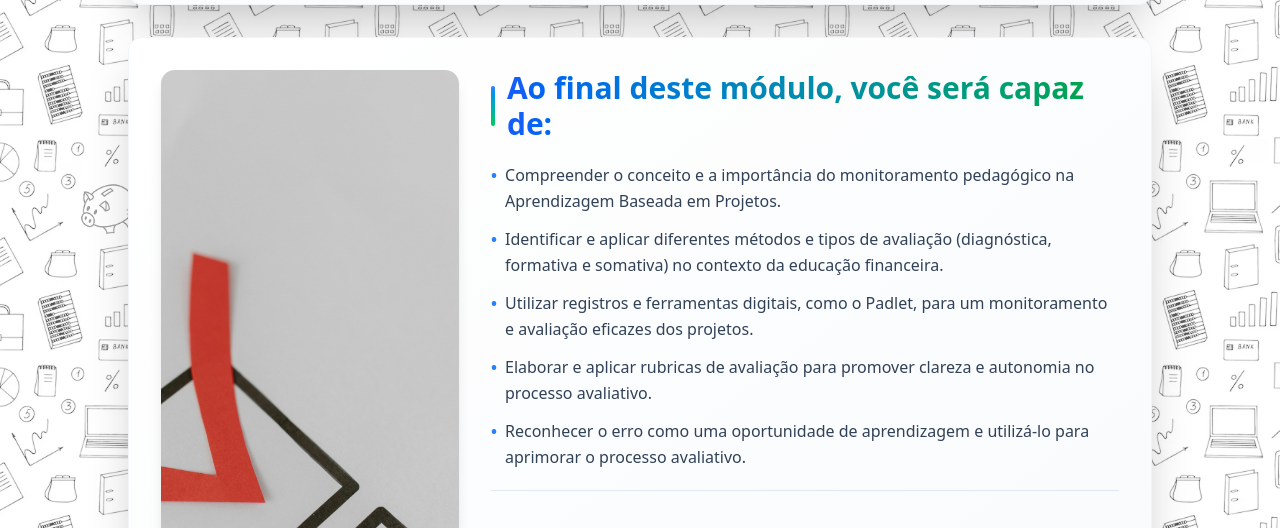
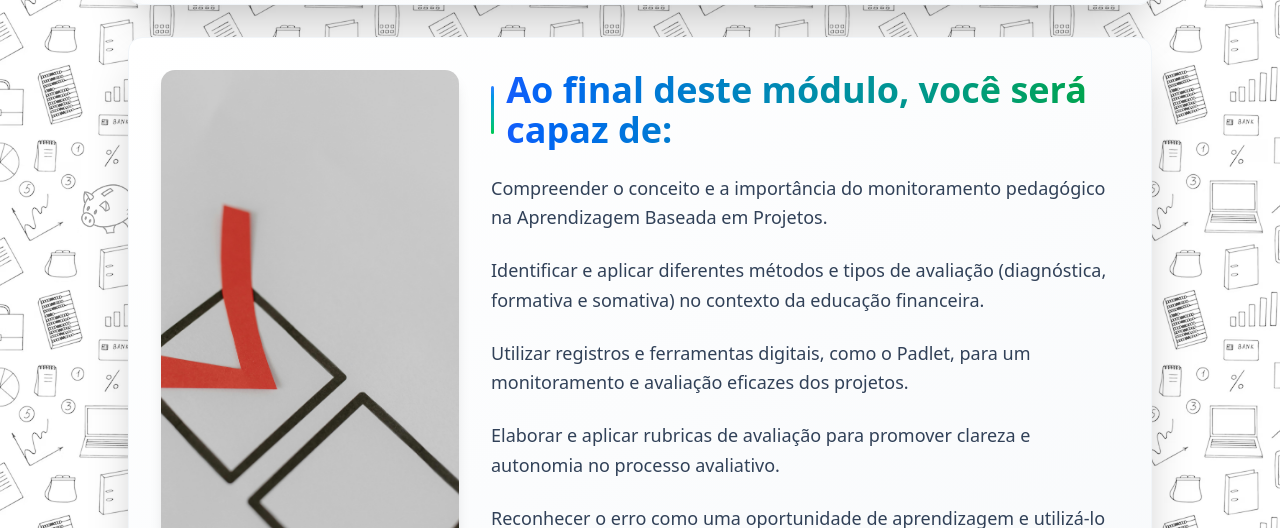
Before and after one commit to heliosalesjr/formacoes-3, a Next.js app: page /modulo2 in a window 1280 px wide. Shown: the part 2272-2800 px from the top of the page. Built offline with nearby package versions, Linux system fonts and the light colour scheme.

Commit message:
added a new component to the main page

```diff
--- a/src/components/Modulo3ContentSection.jsx
+++ b/src/components/Modulo3ContentSection.jsx
@@ -9,6 +9,7 @@ import PageApresentacao1 from "./content/PageApresentacao1"
 
 
 import PageApresentacao2 from "./content/PageApresentacao2"
+import PageMonitorarAvaliar from "./content/PageMonitorarAvaliar"
 
 
 export default function Modulo3ContentSection() {
@@ -25,6 +26,9 @@ export default function Modulo3ContentSection() {
 
                 <FadeInWhenVisible>
                   <PageApresentacao2 />
+                </FadeInWhenVisible>
+                <FadeInWhenVisible>
+                  <PageMonitorarAvaliar />
                 </FadeInWhenVisible>
 
 
--- a/src/components/Sidebar.jsx
+++ b/src/components/Sidebar.jsx
@@ -10,6 +10,7 @@ const navigation = {
       { id: 'apresentacao-1', title: 'Apresentação do Curso' },
 
       { id: 'ao-final', title: 'Ao final do módulo...' },
+      { id: 'monitorar-avaliar', title: 'Monitorar e Avaliar' },
 
     ]
   },
--- a/src/components/content/PageApresentacao2.jsx
+++ b/src/components/content/PageApresentacao2.jsx
@@ -31,9 +31,9 @@ const PageApresentacao2 = () => {
       id="ao-final"
       className="scroll-mt-20 rounded-xl bg-gradient-to-br from-white to-slate-50 p-8 shadow-2xl border border-slate-100"
     >
-      <div className="grid gap-8 md:grid-cols-3 items-start">
-        {/* Imagem - 1/3 da largura, altura reduzida */}
-        <div className="relative w-full h-64 md:h-full md:min-h-[400px] overflow-hidden rounded-xl shadow-lg hover:shadow-xl transition-shadow duration-300">
+      <div className="grid gap-8 md:grid-cols-3 items-stretch">
+        {/* Imagem - 1/3 da largura e altura total */}
+        <div className="relative w-full h-full min-h-[300px] overflow-hidden rounded-xl shadow-lg hover:shadow-xl transition-shadow duration-300">
           <Image
             src="/check.jpg"
             alt="Imagem ilustrativa"
@@ -44,74 +44,29 @@ const PageApresentacao2 = () => {
         </div>
 
         {/* Conteúdo - 2/3 da largura */}
-        <div className="md:col-span-2 space-y-5">
-          {/* Título principal */}
+        <div className="md:col-span-2 space-y-6">
           <div className="flex items-center gap-3">
-            <div className="w-1 h-10 bg-gradient-to-b from-blue-500 to-green-500 rounded-full"></div>
-            <h2 className="text-3xl font-bold bg-gradient-to-r from-blue-600 to-green-600 bg-clip-text text-transparent">
+            <div className="w-1 h-12 bg-gradient-to-b from-blue-500 to-green-500 rounded-full"></div>
+            <h2 className="text-4xl font-bold bg-gradient-to-r from-blue-600 to-green-600 bg-clip-text text-transparent">
               Ao final deste módulo, você será capaz de:
             </h2>
           </div>
 
-          {/* Lista de objetivos */}
-          <ul className="space-y-3 text-slate-700 text-base leading-relaxed list-none">
-            <li className="flex gap-2">
-              <span className="text-blue-500 font-bold">•</span>
-              <span>Compreender o conceito e a importância do monitoramento pedagógico na Aprendizagem Baseada em Projetos.</span>
-            </li>
-            <li className="flex gap-2">
-              <span className="text-blue-500 font-bold">•</span>
-              <span>Identificar e aplicar diferentes métodos e tipos de avaliação (diagnóstica, formativa e somativa) no contexto da educação financeira.</span>
-            </li>
-            <li className="flex gap-2">
-              <span className="text-blue-500 font-bold">•</span>
-              <span>Utilizar registros e ferramentas digitais, como o Padlet, para um monitoramento e avaliação eficazes dos projetos.</span>
-            </li>
-            <li className="flex gap-2">
-              <span className="text-blue-500 font-bold">•</span>
-              <span>Elaborar e aplicar rubricas de avaliação para promover clareza e autonomia no processo avaliativo.</span>
-            </li>
-            <li className="flex gap-2">
-              <span className="text-blue-500 font-bold">•</span>
-              <span>Reconhecer o erro como uma oportunidade de aprendizagem e utilizá-lo para aprimorar o processo avaliativo.</span>
-            </li>
-          </ul>
-
-          {/* Divisor sutil */}
-          <div className="border-t border-slate-200 pt-4"></div>
-
-          {/* Subtítulo */}
-          <h3 className="text-2xl font-bold text-slate-700 flex items-center gap-3">
-
-            Monitorar e Avaliar
-          </h3>
-
-          {/* Grid de 3 cards compactos */}
-          <div className="grid grid-cols-1 sm:grid-cols-2 lg:grid-cols-3 gap-4">
-            {/* Card 1 */}
-            <div className="bg-gradient-to-br from-blue-50 to-blue-100 rounded-lg p-4 border border-blue-200 shadow-sm hover:shadow-md transition-shadow">
-              <h4 className="font-bold text-blue-800 text-sm mb-2">Monitoramento</h4>
-              <p className="text-slate-700 text-sm leading-snug">
-                Compreender a importância de monitorar as atividades e projetos para fazer ajustes necessários
-              </p>
-            </div>
-
-            {/* Card 2 */}
-            <div className="bg-gradient-to-br from-green-50 to-green-100 rounded-lg p-4 border border-green-200 shadow-sm hover:shadow-md transition-shadow">
-              <h4 className="font-bold text-green-800 text-sm mb-2">Métodos Avaliativos</h4>
-              <p className="text-slate-700 text-sm leading-snug">
-                Refletir sobre diferentes práticas avaliativas cotidianas
-              </p>
-            </div>
-
-            {/* Card 3 */}
-            <div className="bg-gradient-to-br from-purple-50 to-purple-100 rounded-lg p-4 border border-purple-200 shadow-sm hover:shadow-md transition-shadow sm:col-span-2 lg:col-span-1">
-              <h4 className="font-bold text-purple-800 text-sm mb-2">Avaliação na ABP</h4>
-              <p className="text-slate-700 text-sm leading-snug">
-                Conhecer ferramentas avaliativas como a Rubrica
-              </p>
-            </div>
-          </div>
+          <p className="text-slate-700 text-lg leading-relaxed">
+            Compreender o conceito e a importância do monitoramento pedagógico na Aprendizagem Baseada em Projetos.
+          </p>
+          <p className="text-slate-700 text-lg leading-relaxed">
+            Identificar e aplicar diferentes métodos e tipos de avaliação (diagnóstica, formativa e somativa) no contexto da educação financeira.
+          </p>
+          <p className="text-slate-700 text-lg leading-relaxed">
+            Utilizar registros e ferramentas digitais, como o Padlet, para um monitoramento e avaliação eficazes dos projetos.
+          </p>
+          <p className="text-slate-700 text-lg leading-relaxed">
+            Elaborar e aplicar rubricas de avaliação para promover clareza e autonomia no processo avaliativo.
+          </p>
+          <p className="text-slate-700 text-lg leading-relaxed">
+            Reconhecer o erro como uma oportunidade de aprendizagem e utilizá-lo para aprimorar o processo avaliativo.
+          </p>
         </div>
       </div>
     </div>
--- /dev/null
+++ b/src/components/content/PageMonitorarAvaliar.jsx
@@ -0,0 +1,94 @@
+"use client";
+import { useEffect, useRef } from 'react';
+import { useSidebar } from '@/contexts/SidebarContext';
+import React from 'react';
+
+const PageMonitorarAvaliar = () => {
+  const ref = useRef();
+  const { markAsViewed } = useSidebar();
+
+  useEffect(() => {
+    const observer = new IntersectionObserver(
+      ([entry]) => {
+        if (entry.isIntersecting) {
+          markAsViewed('monitorar-avaliar');
+        }
+      },
+      { threshold: 0.5 }
+    );
+
+    if (ref.current) {
+      observer.observe(ref.current);
+    }
+
+    return () => observer.disconnect();
+  }, [markAsViewed]);
+
+  return (
+    <div
+      ref={ref}
+      id="monitorar-avaliar"
+      className="scroll-mt-20 rounded-xl bg-gradient-to-br from-white to-slate-50 p-8 shadow-2xl border border-slate-100"
+    >
+      <div className="space-y-6">
+        {/* Título */}
+        <div className="flex justify-center items-center gap-3">
+
+          <h2 className="text-4xl font-bold text-slate-600 py-2">
+            Monitorar e Avaliar
+          </h2>
+        </div>
+
+        {/* Grid de 3 cards */}
+        <div className="grid grid-cols-1 md:grid-cols-3 gap-6">
+          {/* Card 1 - Monitoramento */}
+          <div className="bg-gradient-to-br from-blue-50 to-blue-100 rounded-xl p-6 border-2 border-blue-200 shadow-md hover:shadow-lg transition-all duration-300">
+            <div className="flex items-center gap-3 mb-4">
+              <div className="w-10 h-10 rounded-full bg-blue-500 flex items-center justify-center">
+                <svg className="w-5 h-5 text-white" fill="none" stroke="currentColor" viewBox="0 0 24 24">
+                  <path strokeLinecap="round" strokeLinejoin="round" strokeWidth={2} d="M9 5H7a2 2 0 00-2 2v12a2 2 0 002 2h10a2 2 0 002-2V7a2 2 0 00-2-2h-2M9 5a2 2 0 002 2h2a2 2 0 002-2M9 5a2 2 0 012-2h2a2 2 0 012 2m-6 9l2 2 4-4" />
+                </svg>
+              </div>
+              <h3 className="font-bold text-blue-800 text-lg">Monitoramento</h3>
+            </div>
+            <p className="text-slate-700 leading-relaxed">
+              Compreender a importância de monitorar as atividades e projetos para fazer ajustes necessários
+            </p>
+          </div>
+
+          {/* Card 2 - Métodos Avaliativos */}
+          <div className="bg-gradient-to-br from-green-50 to-green-100 rounded-xl p-6 border-2 border-green-200 shadow-md hover:shadow-lg transition-all duration-300">
+            <div className="flex items-center gap-3 mb-4">
+              <div className="w-10 h-10 rounded-full bg-green-500 flex items-center justify-center">
+                <svg className="w-5 h-5 text-white" fill="none" stroke="currentColor" viewBox="0 0 24 24">
+                  <path strokeLinecap="round" strokeLinejoin="round" strokeWidth={2} d="M9 12l2 2 4-4m6 2a9 9 0 11-18 0 9 9 0 0118 0z" />
+                </svg>
+              </div>
+              <h3 className="font-bold text-green-800 text-lg">Métodos Avaliativos</h3>
+            </div>
+            <p className="text-slate-700 leading-relaxed">
+              Refletir sobre diferentes práticas avaliativas cotidianas
+            </p>
+          </div>
+
+          {/* Card 3 - Avaliação na ABP */}
+          <div className="bg-gradient-to-br from-blue-50 to-green-100 rounded-xl p-6 border-2 border-blue-200 shadow-md hover:shadow-lg transition-all duration-300">
+            <div className="flex items-center gap-3 mb-4">
+              <div className="w-10 h-10 rounded-full bg-gradient-to-br from-blue-500 to-green-500 flex items-center justify-center">
+                <svg className="w-5 h-5 text-white" fill="none" stroke="currentColor" viewBox="0 0 24 24">
+                  <path strokeLinecap="round" strokeLinejoin="round" strokeWidth={2} d="M9 12h6m-6 4h6m2 5H7a2 2 0 01-2-2V5a2 2 0 012-2h5.586a1 1 0 01.707.293l5.414 5.414a1 1 0 01.293.707V19a2 2 0 01-2 2z" />
+                </svg>
+              </div>
+              <h3 className="font-bold text-blue-800 text-lg">Avaliação na ABP</h3>
+            </div>
+            <p className="text-slate-700 leading-relaxed">
+              Conhecer ferramentas avaliativas como a Rubrica
+            </p>
+          </div>
+        </div>
+      </div>
+    </div>
+  );
+};
+
+export default PageMonitorarAvaliar;
```
